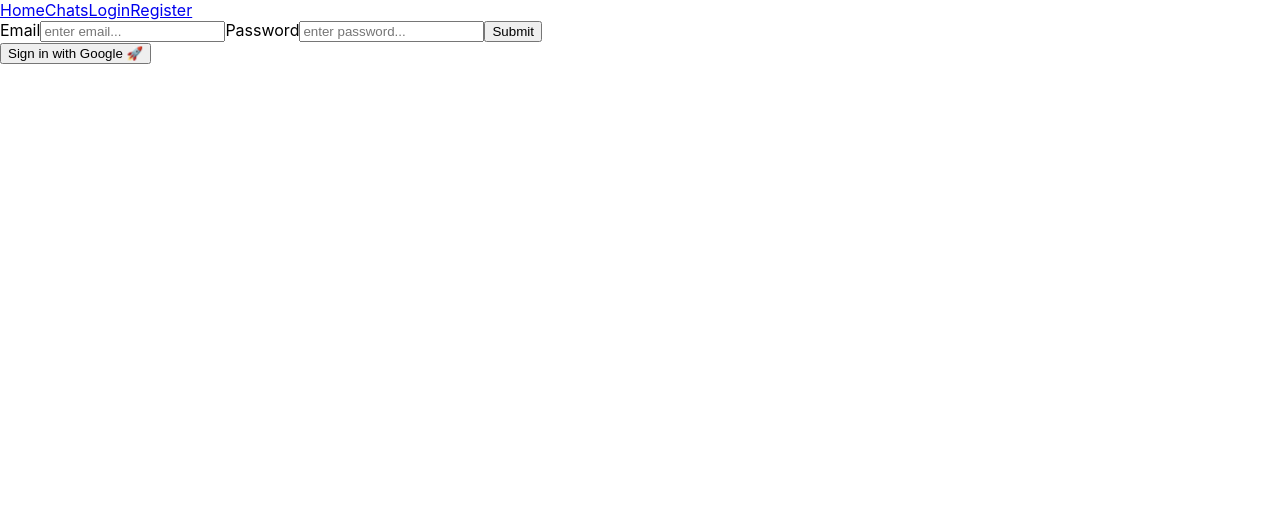
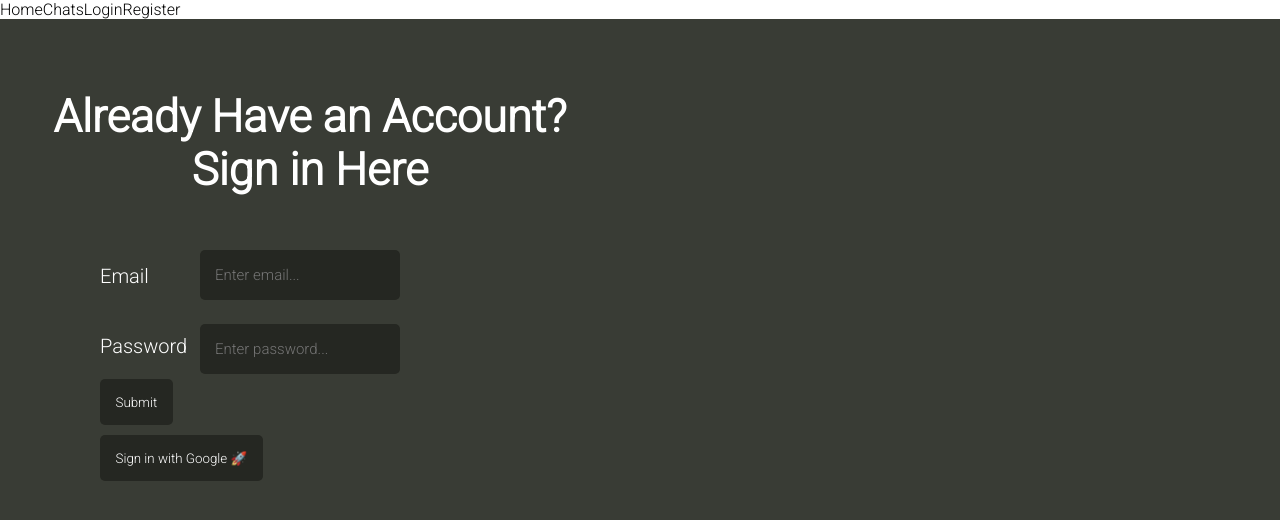
Before and after one commit to edibblepdx/chat-app-cs314, a React (Create React App) app in the folder frontend/: page /user/login in a window 1280 px wide. Shown: the top 520 px of the page. Built offline with nearby package versions, Linux system fonts and the light colour scheme; no server answers.

Commit message:
Styled login and register pages

```diff
--- a/frontend/src/components/Navbar.js
+++ b/frontend/src/components/Navbar.js
@@ -4,10 +4,22 @@ import { Link } from 'react-router-dom';
 export default function Navbar() {
   return (
     <nav>
-      <Link to='/'>Home</Link>
-      <Link to='/chats'>Chats</Link>
-      <Link to='/user/login'>Login</Link>
-      <Link to='/user/register'>Register</Link>
+      <Link to='/' style={{
+        textDecoration: "none"
+      }}>Home</Link>
+
+      <Link to='/chats' style={{
+        textDecoration: "none"
+      }}>Chats</Link>
+
+      <Link to='/user/login' style={{
+        textDecoration: "none"
+      }}>Login</Link>
+
+      <Link to='/user/register' style={{
+        textDecoration: "none"
+      }}>Register</Link>
+
     </nav>
   )
 }
--- a/frontend/src/index.css
+++ b/frontend/src/index.css
@@ -1,13 +1,77 @@
-body {
+@import url('https://fonts.googleapis.com/css2?family=Roboto:wght@300&display=swap');
+
+* {
   margin: 0;
-  font-family: -apple-system, BlinkMacSystemFont, 'Segoe UI', 'Roboto', 'Oxygen',
-    'Ubuntu', 'Cantarell', 'Fira Sans', 'Droid Sans', 'Helvetica Neue',
-    sans-serif;
-  -webkit-font-smoothing: antialiased;
-  -moz-osx-font-smoothing: grayscale;
+  font-family: Roboto;
+  color: black;
 }
 
-code {
-  font-family: source-code-pro, Menlo, Monaco, Consolas, 'Courier New',
-    monospace;
+.login-page{
+  background-color: rgb(57, 60, 53);
+  color: rgb(57, 60, 53);
+  padding: 10px;
+  height: 800px;
+
 }
+
+.text{
+  font-size: 45px;
+  max-width: 600px;
+  text-align: center;
+  overflow-wrap: break-word;
+  font-weight: bold;
+  color: white;
+  position: absolute;
+  top: 90px;
+}
+.inputBox{
+  margin: 50px;
+  position: absolute;
+  top: 200px;
+  left: 150px;
+  display: flex;
+  vertical-align: bottom;
+  width: 200px;
+  color: black;
+  border: none;
+}
+
+.inputBox :focus-visible{
+  outline: none;
+}
+
+.customInput{
+  width: 100%;
+  max-width: 800px;
+  height: 50px;
+  padding: 10px 15px;
+  border-radius: 5px;
+  border: none;
+  font-size: 15px;
+  box-sizing: border-box;
+  background-color: rgb(37, 39, 34);
+  color: white;
+}
+
+.submitButton{
+  margin-bottom: 10px;
+  background-color: rgb(37, 39, 34);
+  text-decoration: none;
+  position: relative;
+  top: 350px;
+  left: 90px;
+  color: white;
+  border-radius: 5px;
+  border-color: none;
+  border-width: 0px;
+  padding: 15.5px;
+  display: flex;
+}
+
+.submitButton:hover{
+  color: rgb(167, 167, 167);
+}
+
+.submitButton:active{
+  color: rgb(72, 72, 72);
+}
--- a/frontend/src/pages/Login.js
+++ b/frontend/src/pages/Login.js
@@ -48,25 +48,47 @@ export default function Login() {
   });
 
   return (
-    <div>
+    <div className="login-page">
+      <text className="text">
+        Already Have an Account? Sign in Here
+      </text>
       <form onSubmit={loginUser}>
-        <label>Email</label>
-        <input
+        <label style={{
+          top: "264px",
+          left: "100px",
+          position: "absolute",
+          color: "white",
+          fontSize: "20px"
+        }}>Email</label>
+        <div className="inputBox">
+          <input className="customInput"
           type='email'
-          placeholder='enter email...'
+          placeholder='Enter email...'
           value = {data.email}
           onChange={(e) => setData({...data, email: e.target.value})}
         />
-        <label>Password</label>
-        <input
-          type='text'
-          placeholder='enter password...'
-          value = {data.password}
-          onChange={(e) => setData({...data, password: e.target.value})}
-        />
-        <button type='submit'>Submit</button>
+        </div>
+        <label style={{
+            top: "334px",
+            left: "100px",
+            position: "absolute",
+            color: "white",
+            fontSize: "20px"
+        }}>Password</label>
+
+        <div className="inputBox" style={{top: "274px"}}>
+          <input className="customInput"
+            type='text'
+            placeholder='Enter password...'
+            value = {data.password}
+            onChange={(e) => setData({...data, password: e.target.value})}
+          />
+        </div>
+        <button type='submit' className="submitButton">Submit</button>
       </form>
-      <button onClick={() => googleLogin()}>Sign in with Google 🚀</button>
+      <button onClick={() => googleLogin()} className="submitButton" style={{top: "274"}}>
+        Sign in with Google 🚀
+      </button>
     </div>
   )
 }
--- a/frontend/src/pages/Register.js
+++ b/frontend/src/pages/Register.js
@@ -36,15 +36,44 @@ export default function Register() {
   }
 
   return (
-    <div>
+    <div className="login-page">
+      <text className="text" style={{left: "50px"}}>
+        Register New Account
+      </text>
       <form onSubmit={registerUser}>
-        <label>Name</label>
-        <input type='text' placeholder='enter name...' value = {data.name} onChange={(e) => setData({...data, name: e.target.value})} />
-        <label>Email</label>
-        <input type='email' placeholder='enter email...' value = {data.email} onChange={(e) => setData({...data, email: e.target.value})} />
-        <label>Password</label>
-        <input type='text' placeholder='enter password...' value = {data.password} onChange={(e) => setData({...data, password: e.target.value})} />
-        <button type='submit'>Submit</button>
+        <label style={{
+          position: "absolute",
+          top: "264px",
+          left: "100px",
+          color: "white",
+          fontSize: "20px"
+        }}>Name</label>
+        <div className="inputBox">
+          <input type='text' placeholder='Enter name...' value = {data.name} onChange={(e) => setData({...data, name: e.target.value})} className="customInput"/>
+        </div>
+
+        <label style={{
+          position: "absolute",
+          top: "334px",
+          left: "100px",
+          color: "white",
+          fontSize: "20px"
+        }}>Email</label>
+        <div className="inputBox" style={{top: "274px"}}>
+          <input type='email' placeholder='enter email...' value = {data.email} onChange={(e) => setData({...data, email: e.target.value})} className="customInput"/>
+        </div>
+
+        <label style={{
+          position: "absolute",
+          top: "404px",
+          left: "100px",
+          color: "white",
+          fontSize: "20px"
+        }}>Password</label>
+        <div className="inputBox" style={{top: "344px"}}>
+          <input type='text' placeholder='enter password...' value = {data.password} onChange={(e) => setData({...data, password: e.target.value})} className="customInput"/>
+        </div>
+        <button type='submit' className="submitButton" style={{top: "434px"}}>Submit</button>
       </form>
     </div>
   )
```
